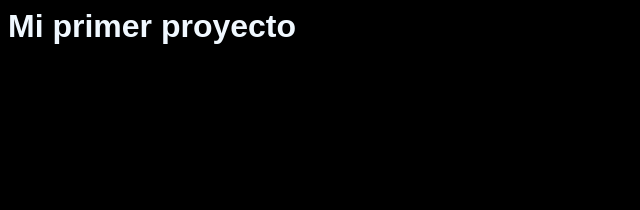
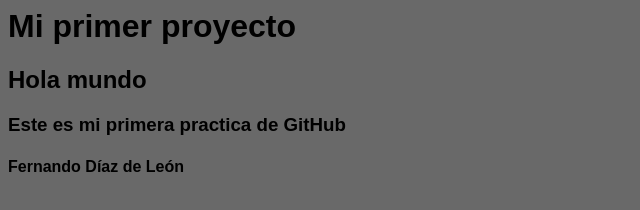
Before and after one commit to ferortiz2797/taller_github, a plain HTML site: page index.html in a window 1280 px wide. Shown: the whole page, without its empty margins (0-640 px from the left). Drawn offline with Linux system fonts and the light colour scheme.

Commit message:
Cambio de Color

```diff
--- a/style.css
+++ b/style.css
@@ -1,8 +1,8 @@
 body {
     font-family: sans-serif;
-    background-color:black;
+    background-color:dimgrey;
 }
 
 h1{
-    color:aliceblue;
+    color: black;
 }
```
